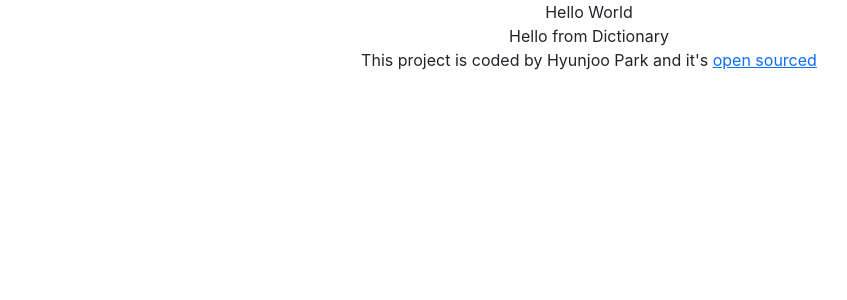
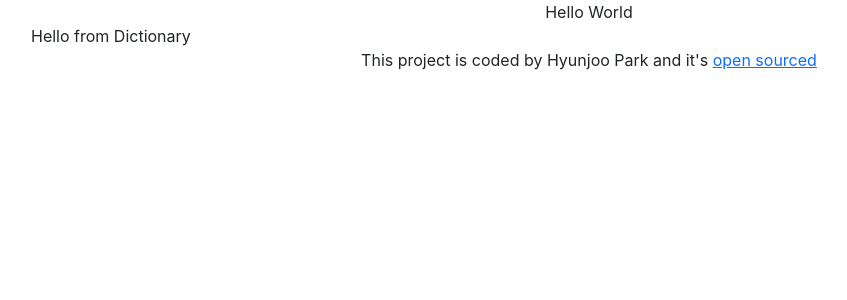
Before and after one commit to hjooqkr/dictionary-project, a React (Create React App) app: page / in a window 1280 px wide. Shown: the top 300 px of the page, without its empty margins (51-898 px from the left). Built offline with nearby package versions, Linux system fonts and the light colour scheme.

Commit message:
fixed container

```diff
--- a/src/App.css
+++ b/src/App.css
@@ -1,3 +1,6 @@
-.Container {
+.App-header {
   text-align: center;
 }
+footer {
+  text-align: center;
+}
--- a/src/App.js
+++ b/src/App.js
@@ -4,7 +4,7 @@ import Dictionary from "./Dictionary";
 export default function App() {
   return (
     <div className="App">
-      <div className="Container">
+      <div className="container">
         <header className="App-header">Hello World</header>
         <main>
           <Dictionary />
```
